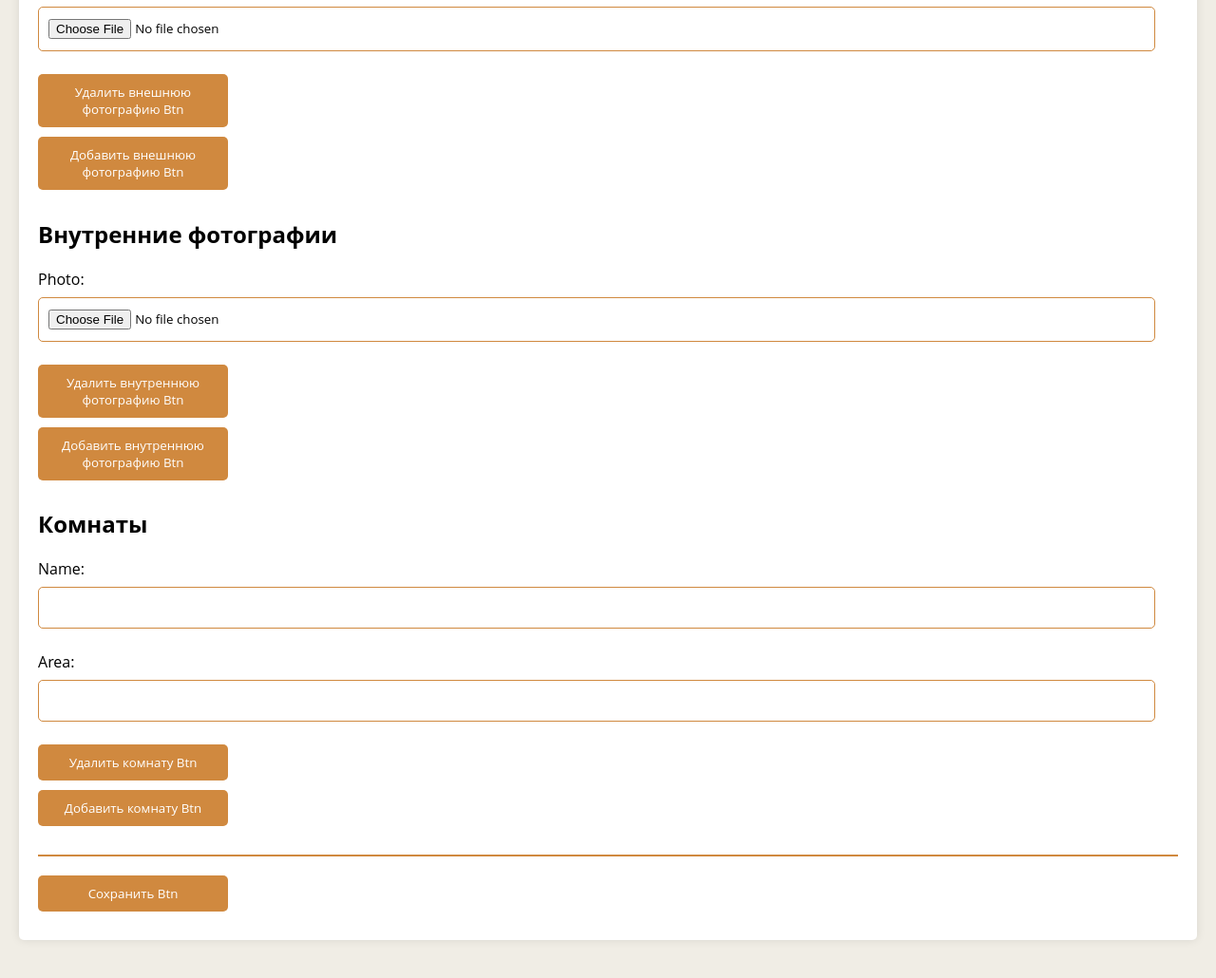
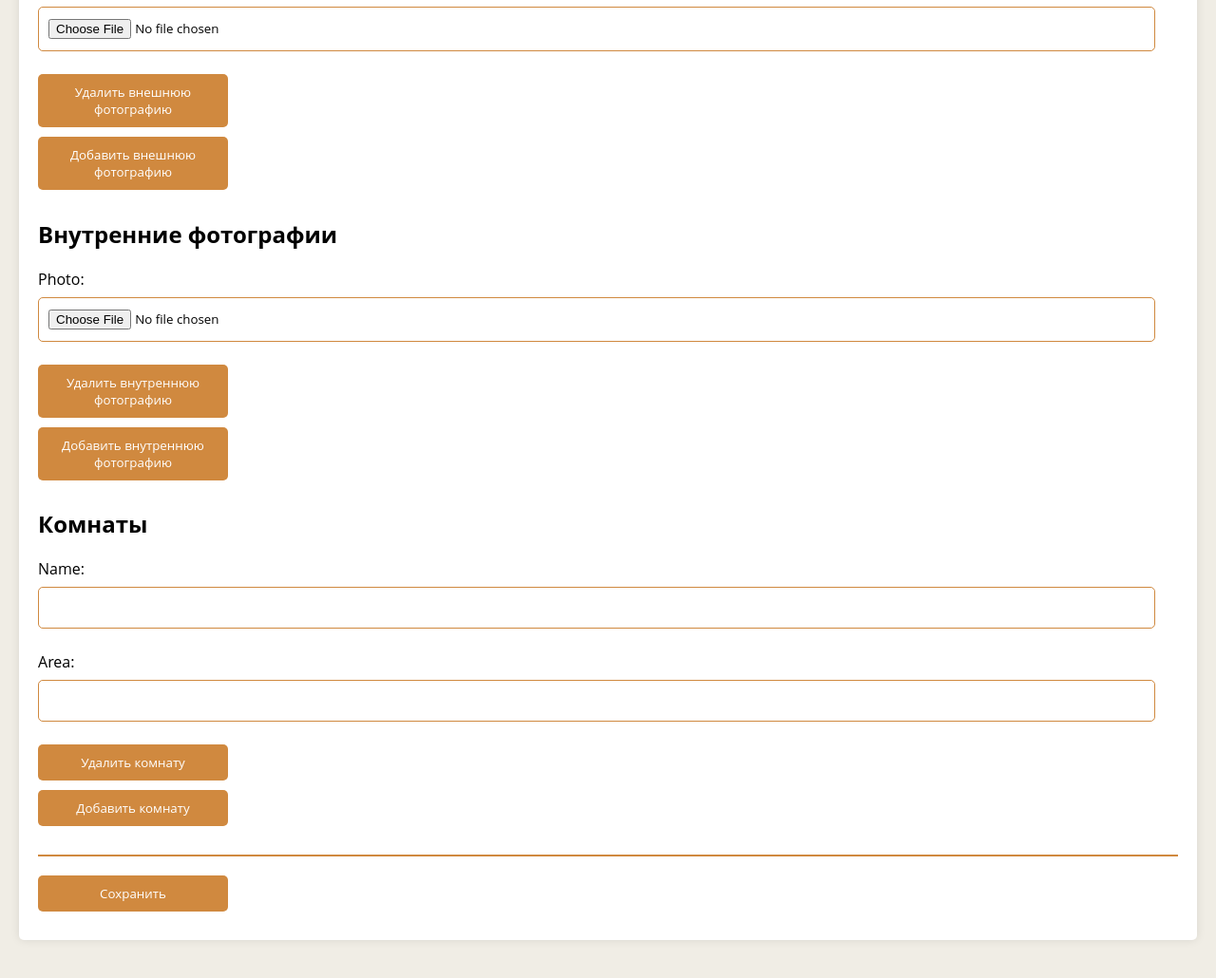
Before and after one commit to Kirill-Mut/ArtDesignWeb-, a Django app: page /Main/house/new/ in a window 1280 px wide. Shown: the part 1081-2111 px from the top of the page at 95% size. Run offline with Django 5.2, Linux system fonts and the light colour scheme.

Commit message:
kirill-5

```diff
--- a/Main/templates/administration/house_form.html
+++ b/Main/templates/administration/house_form.html
@@ -23,16 +23,16 @@
                         <img src="{{ photo_form.instance.photo.url }}" alt="Внешняя фотография" width="100">
                     {% endif %}
                     {{ photo_form.as_p }}
-                    <button type="button" class="remove-exterior-photoBtn">Удалить внешнюю фотографию Btn</button>
+                    <button type="button" class="remove-exterior-photoBtn">Удалить внешнюю фотографию</button>
                 </div>
                 <hr>
             {% endfor %}
             <div class="exterior-photo-form">
                 {{ exterior_photo_formset.empty_form.as_p }}
-                <button type="button" class="remove-exterior-photoBtn">Удалить внешнюю фотографию Btn</button>
+                <button type="button" class="remove-exterior-photoBtn">Удалить внешнюю фотографию</button>
             </div>
         </div>
-        <button type="button" class="add-exterior-photoBtn" id="add-exterior-photo">Добавить внешнюю фотографию Btn</button>
+        <button type="button" class="add-exterior-photoBtn" id="add-exterior-photo">Добавить внешнюю фотографию</button>
 
         <h2>Внутренние фотографии</h2>
         <div id="interior-photo-section">
@@ -43,16 +43,16 @@
                         <img src="{{ photo_form.instance.photo.url }}" alt="Внутренняя фотография" width="100">
                     {% endif %}
                     {{ photo_form.as_p }}
-                    <button type="button" class="remove-interior-photoBtn">Удалить внутреннюю фотографию Btn</button>
+                    <button type="button" class="remove-interior-photoBtn">Удалить внутреннюю фотографию</button>
                 </div>
                 <hr>
             {% endfor %}
             <div class="interior-photo-form">
                 {{ interior_photo_formset.empty_form.as_p }}
-                <button type="button" class="remove-interior-photoBtn">Удалить внутреннюю фотографию Btn</button>
+                <button type="button" class="remove-interior-photoBtn">Удалить внутреннюю фотографию</button>
             </div>
         </div>
-        <button type="button" class="add-interior-photoBtn" id="add-interior-photo">Добавить внутреннюю фотографию Btn</button>
+        <button type="button" class="add-interior-photoBtn" id="add-interior-photo">Добавить внутреннюю фотографию</button>
 
         <h2>Комнаты</h2>
         <div id="room-section">
@@ -60,19 +60,19 @@
             {% for room_form in room_formset %}
                 <div class="room-form">
                     {{ room_form.as_p }}
-                    <button type="button" class="remove-roomBtn">Удалить комнату Btn</button>
+                    <button type="button" class="remove-roomBtn">Удалить комнату</button>
                 </div>
                 <hr>
             {% endfor %}
             <div class="room-form">
                 {{ room_formset.empty_form.as_p }}
-                <button type="button" class="remove-roomBtn">Удалить комнату Btn</button>
+                <button type="button" class="remove-roomBtn">Удалить комнату</button>
             </div>
         </div>
-        <button type="button" class="add-roomBtn" id="add-room">Добавить комнату Btn</button>
+        <button type="button" class="add-roomBtn" id="add-room">Добавить комнату</button>
 
         <hr>
-        <button type="submit">Сохранить Btn</button>
+        <button type="submit">Сохранить</button>
     </form>
 
     <script src="https://code.jquery.com/jquery-3.6.0.min.js"></script>
```
